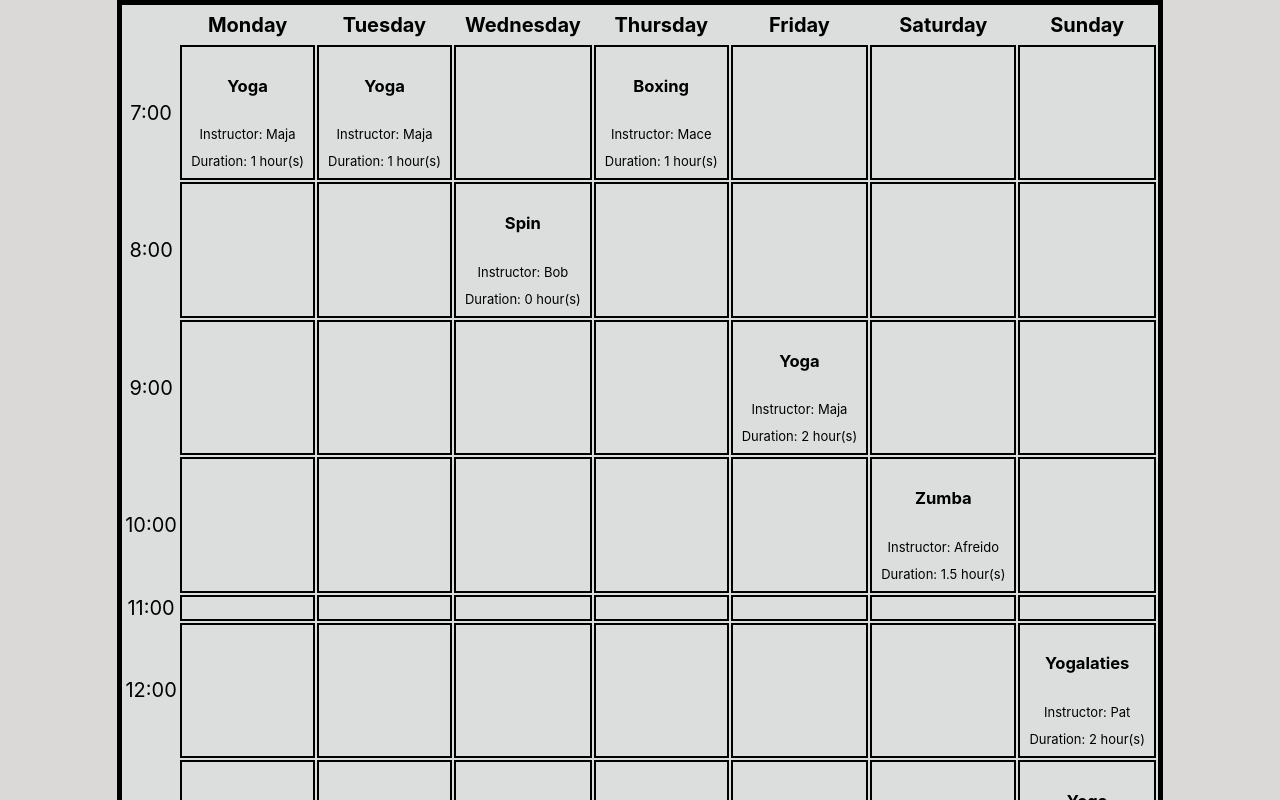
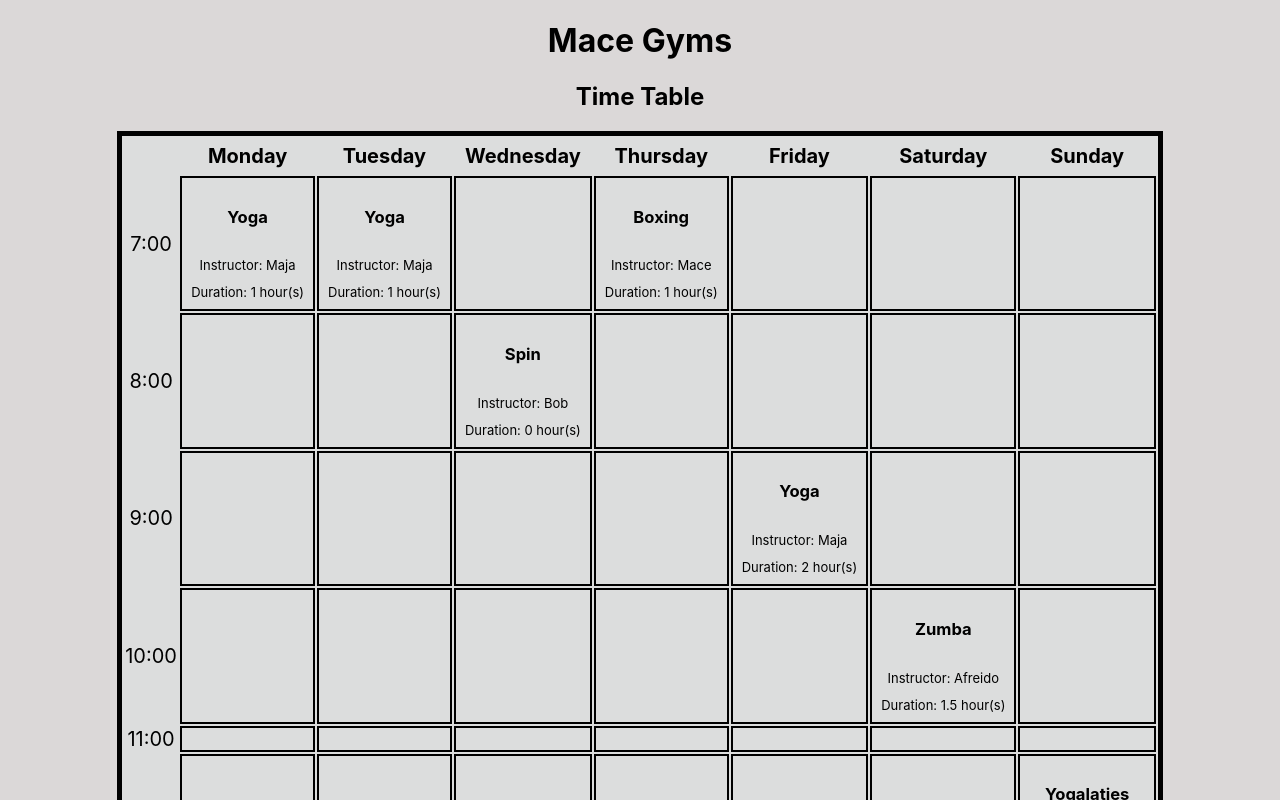
Before and after one commit to mace-akkari/maceGyms-React, a React (Create React App) app: page / in a window 1280 px wide. Shown: the top 800 px of the page. Built offline with nearby package versions, Linux system fonts and the light colour scheme.

Commit message:
add heading

```diff
--- a/src/Timetable.js
+++ b/src/Timetable.js
@@ -29,11 +29,14 @@ const columns = (days, hour, appointments) => {
 }
 
 const rows = (days, hours, appointments) => hours.map(hour =>
-   (<tr key={hour}>{columns(days, hour, appointments)}</tr>));
+  (<tr key={hour}>{columns(days, hour, appointments)}</tr>));
 
 export const Timetable = (props) => {
   const { days, hours, appointments } = props
   return (
+    <div>
+      <h1>Mace Gyms</h1>
+      <h2>Time Table</h2>
       <table className="time-table">
         <thead>
           <tr>{columnHeaders(days)}</tr>
@@ -42,4 +45,6 @@ export const Timetable = (props) => {
           {rows(days, hours, appointments)}
         </tbody>
       </table>
-  )};
+    </div>
+  )
+};
```
